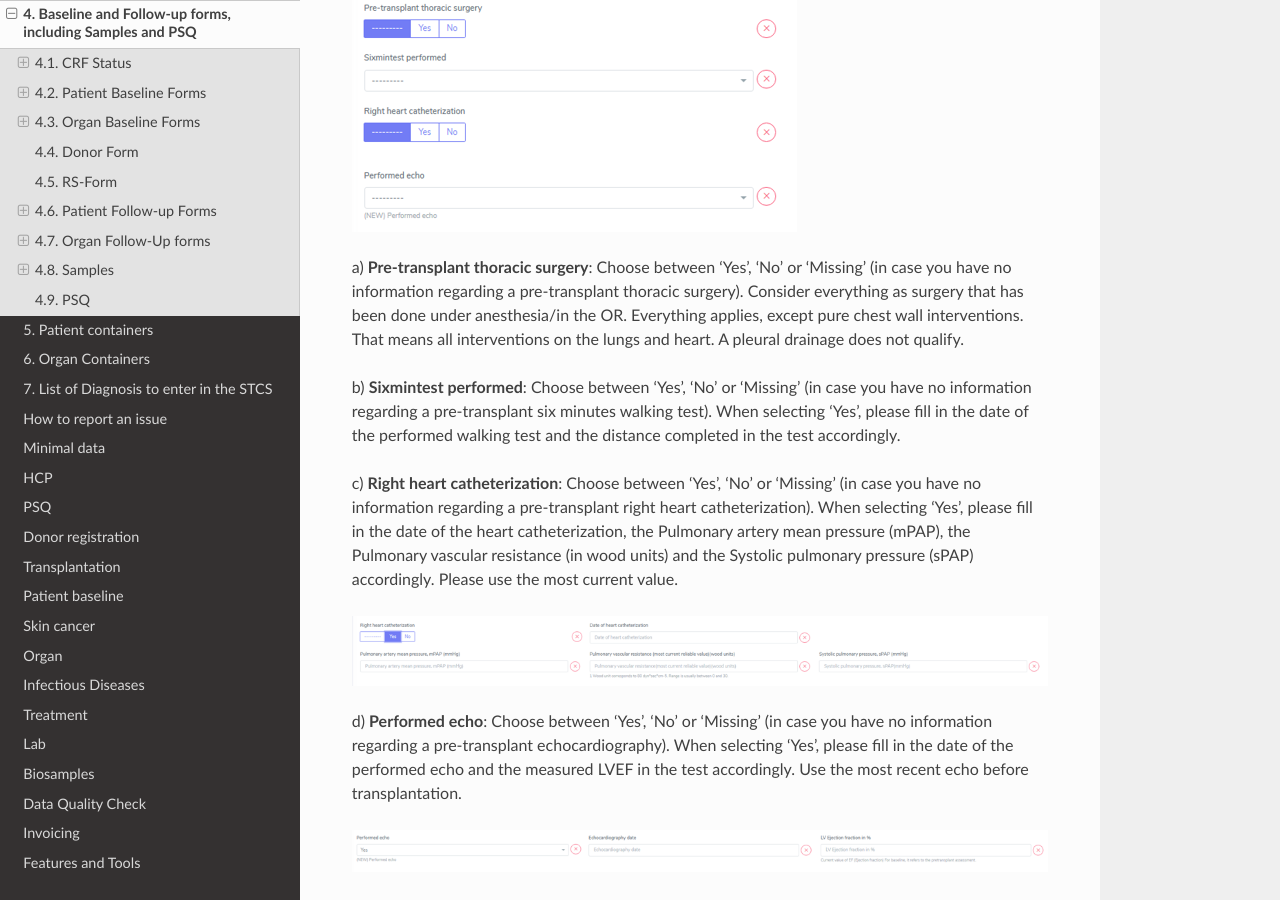
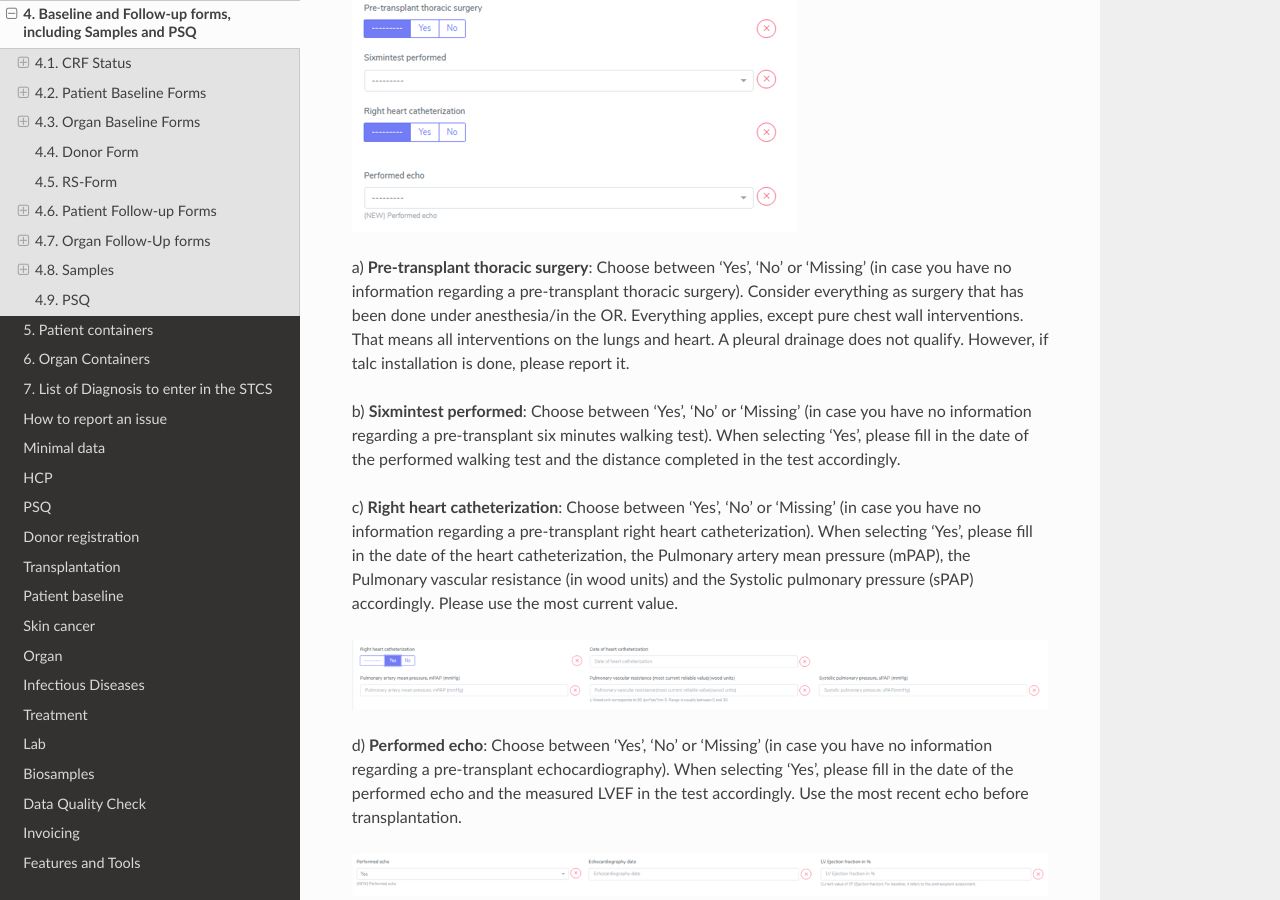
Before and after one commit to swiss-transplant-cohort-study/3LC-user-manual, a Sphinx documentation site: the page built from docs/source/blfup.rst, in a window 1280 px wide and 900 px high, scrolled down 19499 px. Built offline with Sphinx 7.4.7 and the Read the Docs theme 3.1.0, drawn with Linux system fonts in a browser that asks for light colours.

Commit message:
Update blfup.rst

```diff
--- a/docs/source/blfup.rst
+++ b/docs/source/blfup.rst
@@ -523,7 +523,7 @@ Lung baseline and peritransplant period/ Pre-transplant history and assessments
 .. image:: LungBL1.png
 
 \a) **Pre-transplant thoracic surgery**: Choose between ‘Yes’, ‘No’ or ‘Missing’ (in case you have no information regarding a pre-transplant thoracic surgery). Consider everything as surgery that has been done under anesthesia/in the OR.
-Everything applies, except pure chest wall interventions. That means all interventions on the lungs and heart. A pleural drainage does not qualify.
+Everything applies, except pure chest wall interventions. That means all interventions on the lungs and heart. A pleural drainage does not qualify. However, if talc installation is done, please report it.
 
 \b)	**Sixmintest performed**: Choose between ‘Yes’, ‘No’ or ‘Missing’ (in case you have no information regarding a pre-transplant six minutes walking test).
 When selecting ‘Yes’, please fill in the date of the performed walking test and the distance completed in the test accordingly.
```
